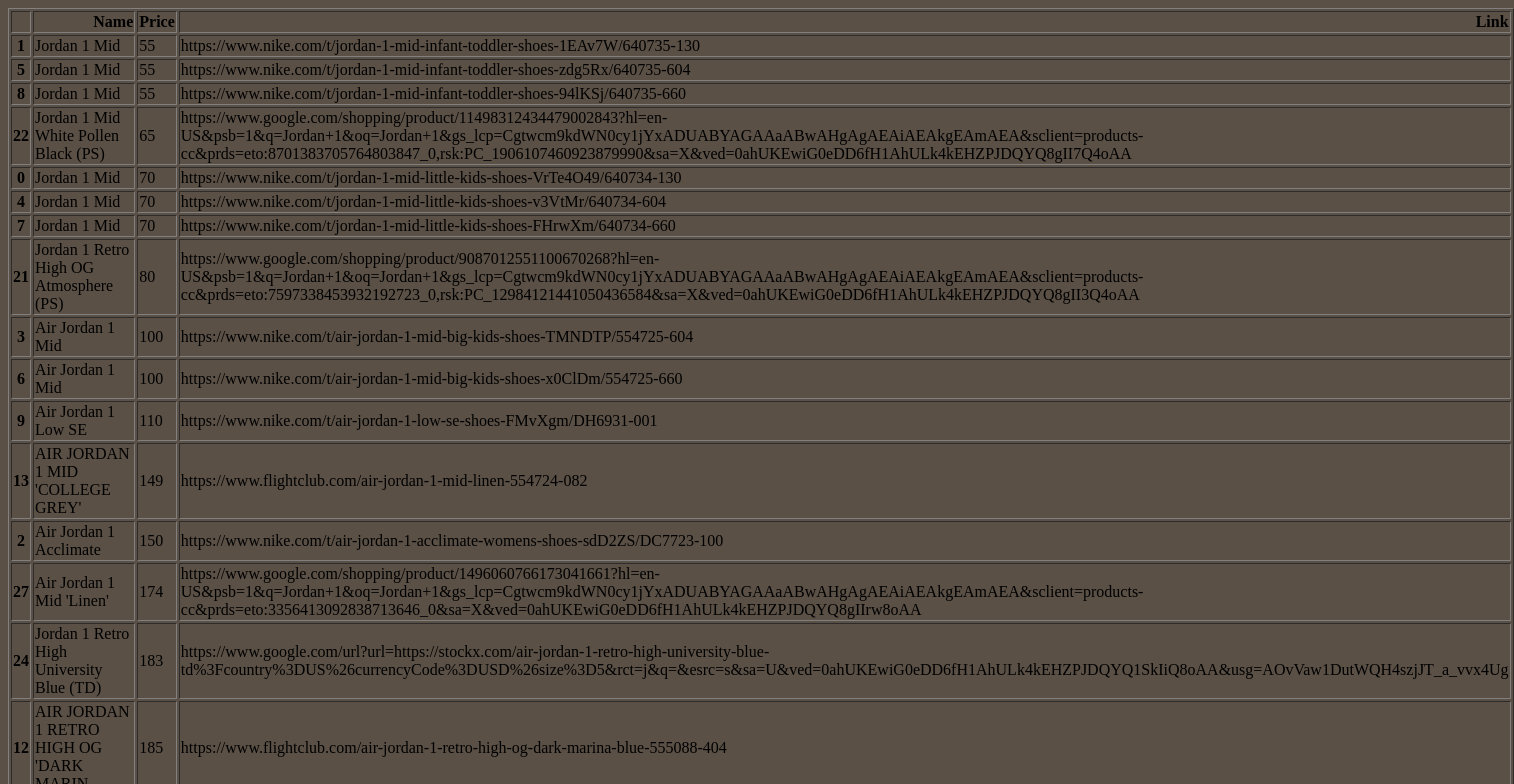
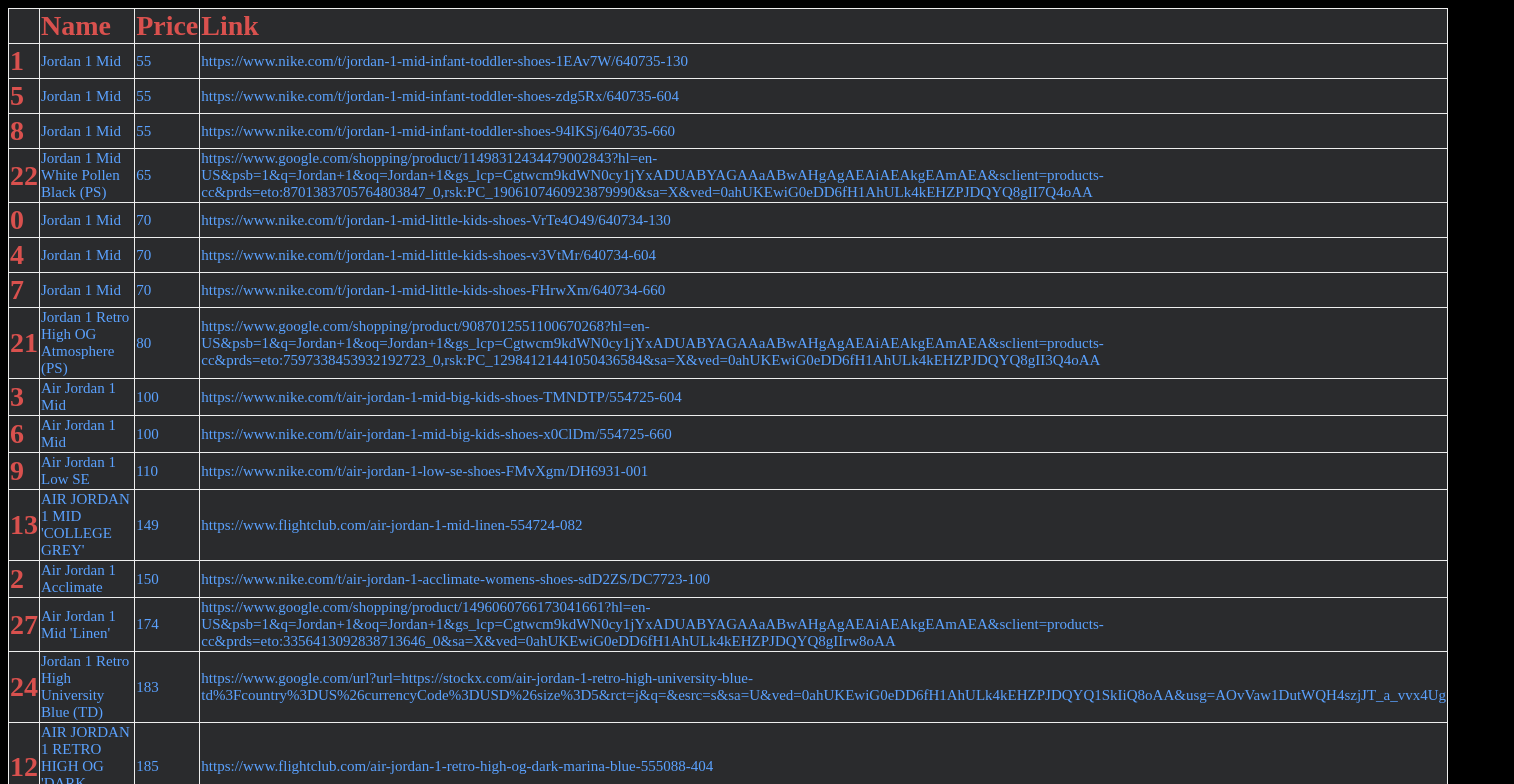
Before and after one commit to gabrielruggie/ShoeSearcherApp, a plain HTML site: page results.html in a window 1280 px wide. Shown: the top 784 px of the page, 1514 px wide, since content can reach past the window. Drawn offline with Linux system fonts and the light colour scheme.

Commit message:
Update styles.css

```diff
--- a/styles.css
+++ b/styles.css
@@ -1,3 +1,24 @@
 body {
-  background-color: rgba(90, 80, 70, 1);
+  background-color: black;
 }
+
+table {
+  border-collapse: collapse;
+}
+
+th {
+  background-color: #2A2B2DFF;
+  color: #D9514EFF;
+  text-align: left;
+  font-size: 28px;
+}
+
+td {
+  background-color: #2A2B2DFF;
+  color: #5BA2FF;
+  font-size: 15px;
+}
+
+tr{
+  border: 10px;
+}
```
